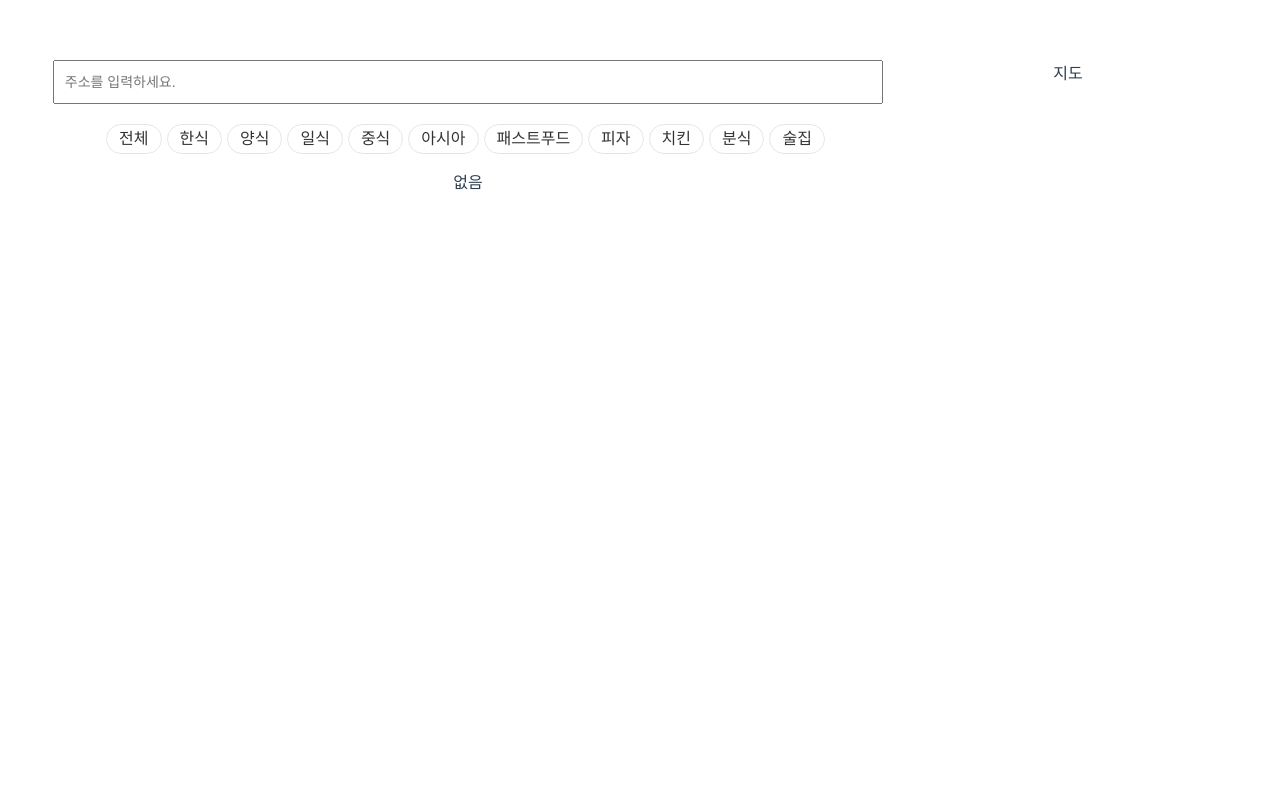
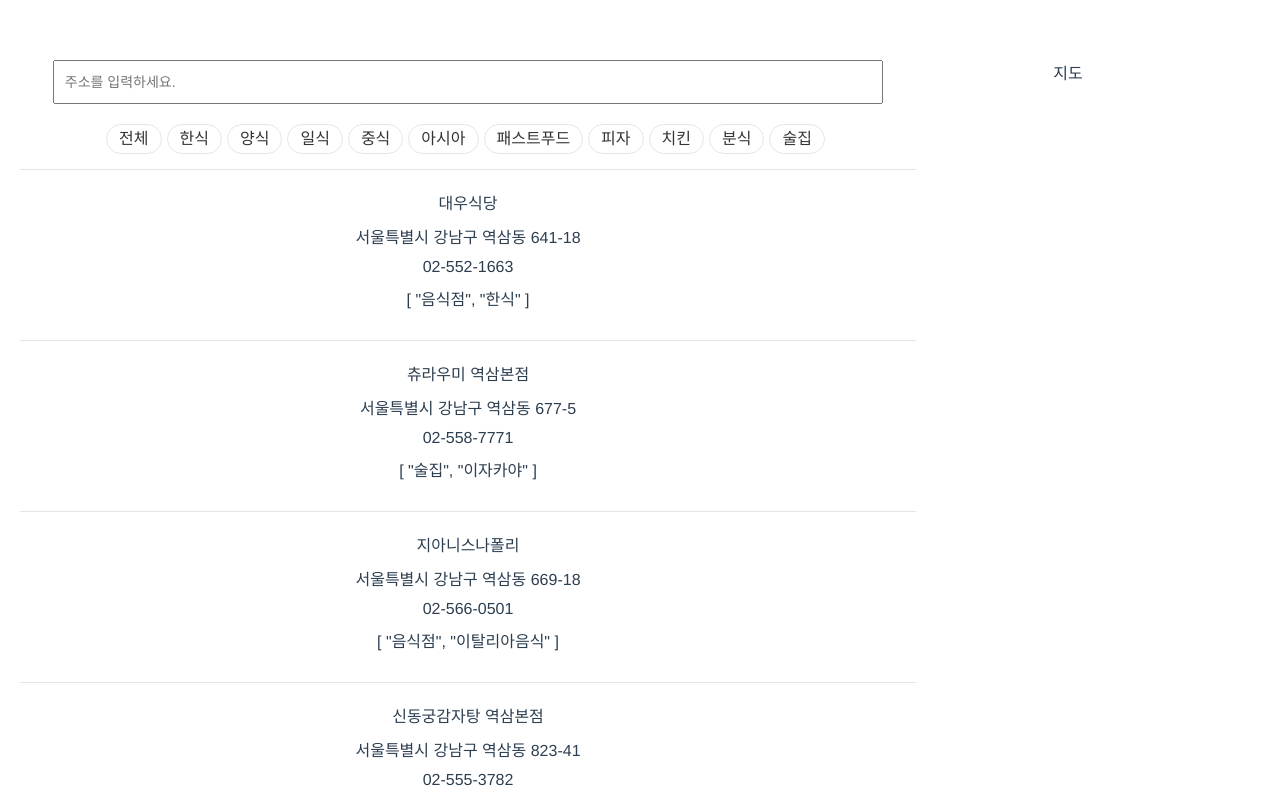
Before and after one commit to misojiwon3/find-place, a Vue app: page / in a window 1280 px wide. Shown: the top 800 px of the page. Built offline with nearby package versions, Linux system fonts and the light colour scheme.

Commit message:
filter 구현

```diff
--- a/src/App.vue
+++ b/src/App.vue
@@ -2,11 +2,8 @@
   <div id="app">
     <div class="left-container">
       <address-form @enter="receiveQuery"></address-form>
-      <category-list
-        :list="categories"
-        @selected="selectCategory"
-      ></category-list>
-      <restaurant-list v-bind:results="searchResults"></restaurant-list>
+      <category-list :list="categories" @selected="selectCategory"></category-list>
+      <restaurant-list :results="filteredRestaurantList"></restaurant-list>
     </div>
     <div class="right-container">
       <map-view></map-view>
@@ -15,7 +12,7 @@
 </template>
 
 <script>
-import axios from 'axios';
+// import axios from 'axios';
 
 import AddressForm from './components/AddressForm.vue';
 import CategoryList from './components/CategoryList.vue';
@@ -25,20 +22,24 @@ import MapView from './components/MapView.vue';
 import category_list from './assets/categories.json';
 import place_list from './assets/places.json';
 
+const defaultCategory = '전체';
+
 export default {
   name: 'App',
   created() {
-    this.categories = [
-      { code: 0, name: '전체', selected: true },
-      ...category_list
-    ].map(m => {
-      return { ...m, selected: false };
-    });
+    this.categories = [{ code: 0, name: defaultCategory, selected: true }, ...category_list].map(
+      m => {
+        return { ...m, selected: false };
+      }
+    );
+    this.getPlaces();
   },
   data() {
     return {
-      searchResults: [],
-      categories: []
+      restaurantList: [],
+      filteredRestaurantList: [],
+      categories: [],
+      currentCategory: defaultCategory
     };
   },
   components: {
@@ -50,25 +51,38 @@ export default {
   methods: {
     receiveQuery(query) {
       console.log(query);
-
-      this.searchResults = place_list;
+      this.restaurantList = place_list;
+      this.filteredRestaurantList = this.restaurantList;
     },
-    selectCategory(item, index) {
-      console.log(item, index);
+    selectCategory({ name }) {
+      console.log(name);
+      console.log(this.restaurantList.length === 0);
+      if (this.restaurantList.length === 0) {
+        this.getPlaces();
+      }
+      this.currentCategory = name;
+      this.fetchRestauranthList();
+    },
+    fetchRestauranthList() {
+      this.filteredRestaurantList = this.restaurantList.filter(
+        r => this.currentCategory === defaultCategory || r.category.includes(this.currentCategory)
+      );
     },
     getPlaces() {
-      const url =
-        'https://my-json-server.typicode.com/misojiwon3/my-fake-server/places';
-      axios
-        .get(url)
-        .then(response => {
-          const data = response.data;
-          console.log(data);
-          this.searchResults = data;
-        })
-        .catch(error => {
-          console.log(error);
-        });
+      this.restaurantList = place_list;
+      this.fetchRestauranthList();
+      // const url =
+      //   'https://my-json-server.typicode.com/misojiwon3/my-fake-server/places';
+      // axios
+      //   .get(url)
+      //   .then(response => {
+      //     const data = response.data;
+      //     console.log(data);
+      //     this.restaurantList = data;
+      //   })
+      //   .catch(error => {
+      //     console.log(error);
+      //   });
     }
   }
 };
--- a/src/components/CategoryList.vue
+++ b/src/components/CategoryList.vue
@@ -17,9 +17,8 @@ export default {
   },
   methods: {
     selectCategory(item, i) {
-      console.log(i, item.name, item.selected, this.list[i].selected);
       this.list[i].selected = !item.selected;
-      this.$emit('selected', item, i);
+      this.$emit('selected', item);
     }
   }
 };
--- a/src/components/RestaurantItem.vue
+++ b/src/components/RestaurantItem.vue
@@ -1,8 +1,9 @@
 <template>
-  <div class="result-item">
+  <div class="list-item">
     <div class="name">{{ item.name }}</div>
     <div class="address">{{ item.address }}</div>
     <div class="tel">{{ item.tel }}</div>
+    <div>{{ item.category }}</div>
   </div>
 </template>
 
@@ -14,4 +15,19 @@ export default {
 };
 </script>
 
-<style></style>
+<style scoped>
+.list-item {
+  padding: 20px 0;
+  border-bottom: solid 1px rgba(0, 0, 0, 0.1);
+}
+
+/* .result-item:last-child {
+  border-bottom: solid 1px rgba(0, 0, 0, 0.1);
+} */
+
+.list-item div {
+  position: relative;
+  left: 0;
+  padding: 0 0 10px 0;
+}
+</style>
--- a/src/components/RestaurantList.vue
+++ b/src/components/RestaurantList.vue
@@ -1,5 +1,5 @@
 <template>
-  <div class="results-container">
+  <div class="list-container">
     <div v-if="results.length">
       <restaurant-item
         v-for="(result, i) in results"
@@ -25,18 +25,7 @@ export default {
 </script>
 
 <style>
-.result-item {
-  padding: 20px 0;
+.list-container {
   border-top: solid 1px rgba(0, 0, 0, 0.1);
 }
-
-.result-item:last-child {
-  border-bottom: solid 1px rgba(0, 0, 0, 0.1);
-}
-
-.result-item div {
-  position: relative;
-  left: 0;
-  padding: 0 0 10px 0;
-}
 </style>
```
Also changed, not shown: .eslintrc.js.
